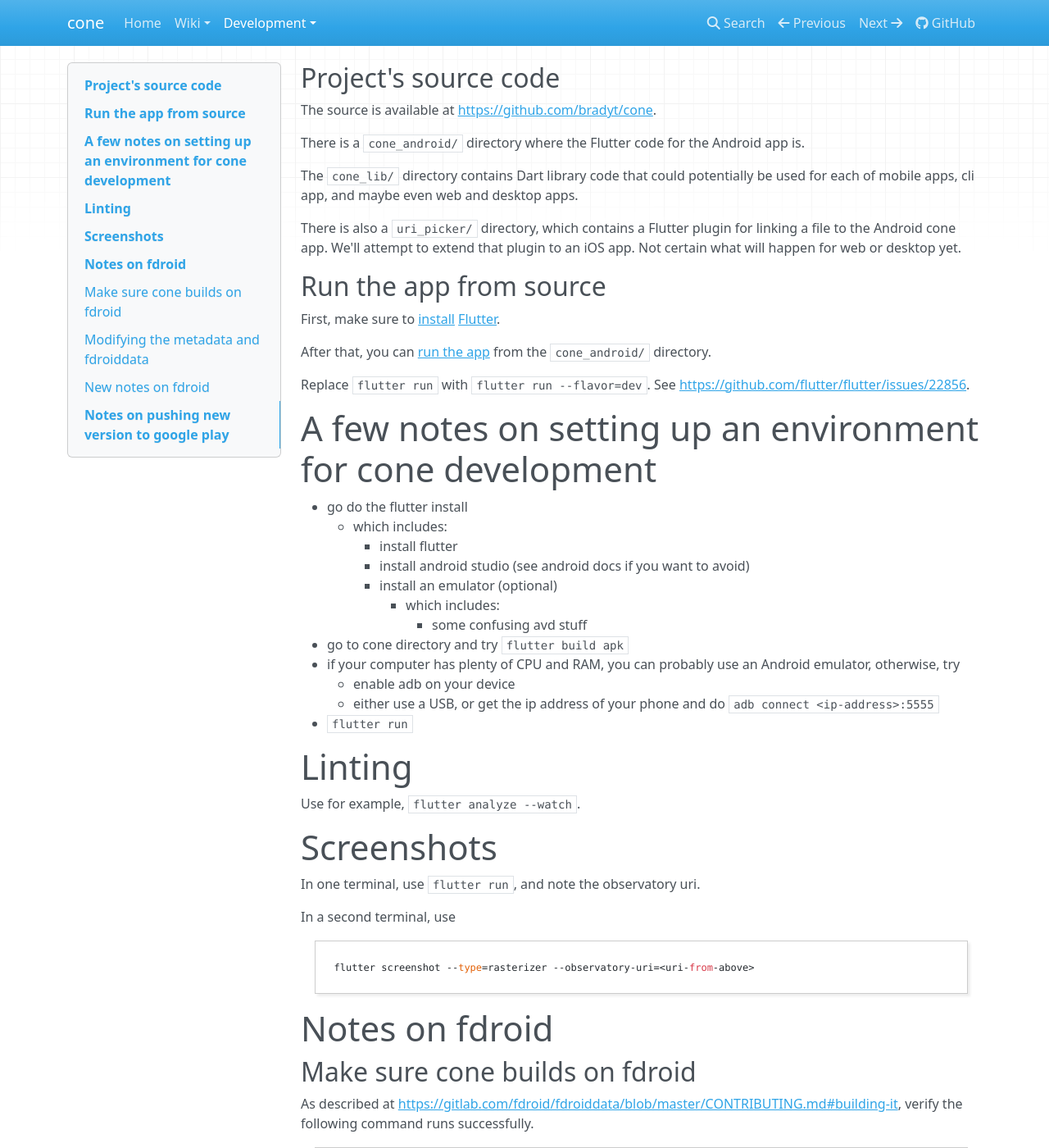
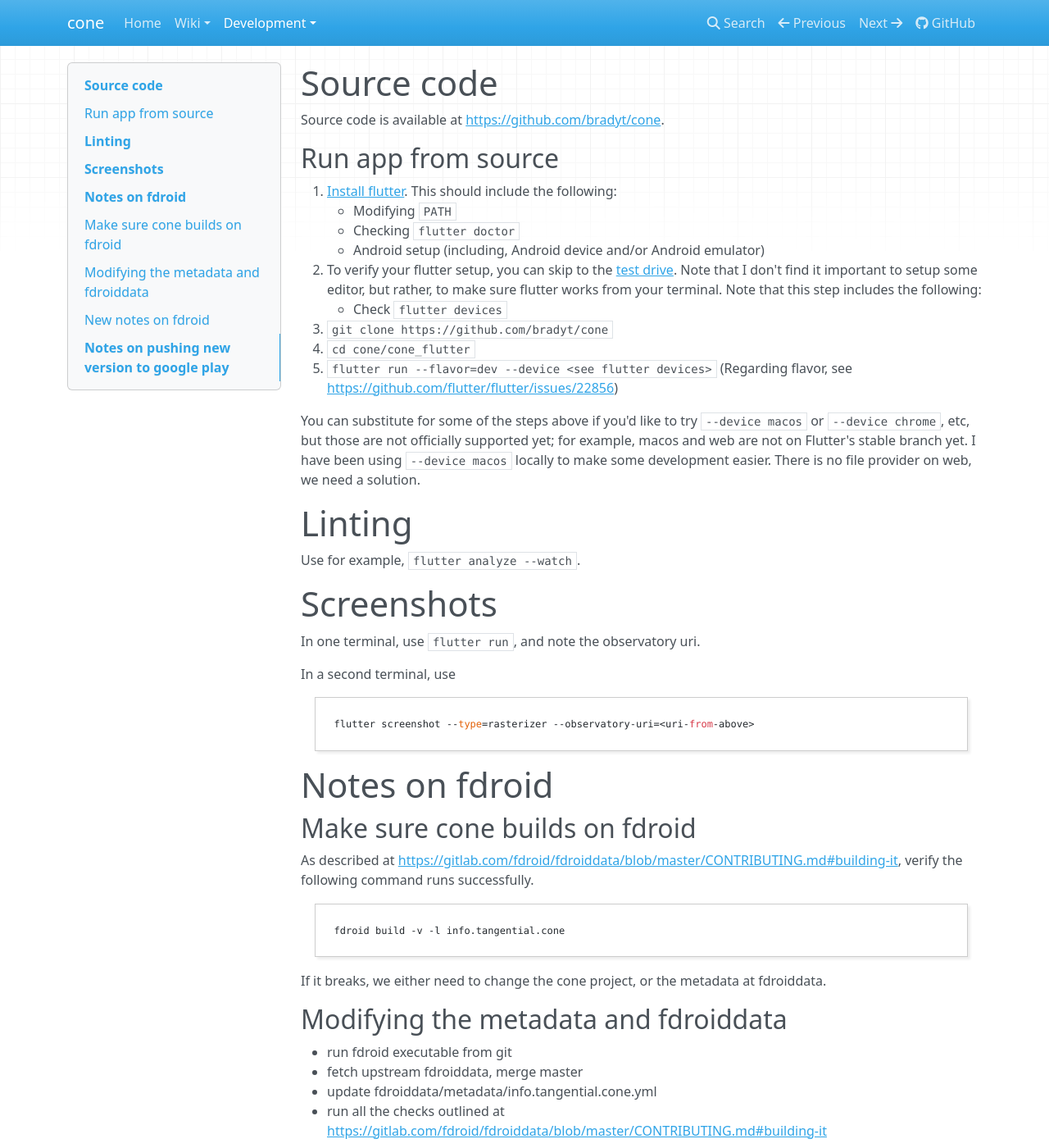
Before and after one commit to bradyt/cone_site, an MkDocs documentation site: the page built from docs/development/SETUP.md, in a window 1280 px wide and 1400 px high. Shown: the whole window at 82% size. Built offline with MkDocs 1.6.1, drawn with Linux system fonts in a browser that asks for light colours; nearby versions of some CDN libraries.

Commit message:
Save changes

```diff
--- a/docs/development/SETUP.md
+++ b/docs/development/SETUP.md
@@ -1,49 +1,31 @@
+# Source code
 
-## Project's source code
+Source code is available at <https://github.com/bradyt/cone>.
 
-The source is available at <https://github.com/bradyt/cone>.
+## Run app from source
 
-There is a `cone_android/` directory where the Flutter code for the
-Android app is.
+1. [Install flutter](https://flutter.dev/docs/get-started/install). This should include the following:
+    - Modifying `PATH`
+    - Checking `flutter doctor`
+    - Android setup (including, Android device and/or Android emulator)
+2. To verify your flutter setup, you can skip to the [test
+   drive](https://flutter.dev/docs/get-started/test-drive?tab=terminal).
+   Note that I don't find it important to setup some editor, but
+   rather, to make sure flutter works from your terminal. Note that
+   this step includes the following:
+     - Check `flutter devices`
+3. `git clone https://github.com/bradyt/cone`
+4. `cd cone/cone_flutter`
+5. `flutter run --flavor=dev --device <see flutter devices>`
+   (Regarding flavor, see
+   <https://github.com/flutter/flutter/issues/22856>)
 
-The `cone_lib/` directory contains Dart library code that could
-potentially be used for each of mobile apps, cli app, and maybe even
-web and desktop apps.
-
-There is also a `uri_picker/` directory, which contains a Flutter
-plugin for linking a file to the Android cone app. We'll attempt to
-extend that plugin to an iOS app. Not certain what will happen for
-web or desktop yet.
-
-## Run the app from source
-
-First, make sure to
-[install](https://flutter.dev/docs/get-started/install)
-[Flutter](https://flutter.dev/).
-
-After that, you can [run the
-app](https://flutter.dev/docs/get-started/test-drive?tab=terminal#run-the-app-2)
-from the `cone_android/` directory.
-
-Replace `flutter run` with `flutter run --flavor=dev`. See
-<https://github.com/flutter/flutter/issues/22856>.
-
-# A few notes on setting up an environment for cone development
-
-- go do the flutter install
-    - which includes:
-        - install flutter
-        - install android studio (see android docs if you want to avoid)
-        - install an emulator (optional)
-            - which includes:
-                - some confusing avd stuff
-- go to cone directory and try `flutter build apk`
-- if your computer has plenty of CPU and RAM, you can probably use an
-  Android emulator, otherwise, try
-    - enable adb on your device
-    - either use a USB, or get the ip address of your phone and do
-       `adb connect <ip-address>:5555`
-- `flutter run`
+You can substitute for some of the steps above if you'd like to try
+`--device macos` or `--device chrome`, etc, but those are not
+officially supported yet; for example, macos and web are not on
+Flutter's stable branch yet. I have been using `--device macos`
+locally to make some development easier. There is no file provider on
+web, we need a solution.
 
 # Linting
 
--- a/mkdocs.yml
+++ b/mkdocs.yml
@@ -13,12 +13,13 @@
 nav:
     - Home: index.md
     - Wiki:
-        - Home: wiki/Home.md
+        - Features: wiki/Features.md
+        - Links: wiki/Links.md
         - Mobile ledgers: wiki/Mobile-ledgers.md
         - Notes: wiki/Notes.md
     - Development:
+        - SETUP: development/SETUP.md
         - TODOs: development/TODOs.md
-        - SETUP: development/SETUP.md
         - Graphs: development/Graphs.md
         - Localizations: development/Localizations.md
 
```
Also changed, not shown: docs/development/TODOs_.html (+12 -12 lines), docs/index.md (+2 -1 lines), docs/wiki/Features.md (added, +60 -0 lines), docs/wiki/Links.md (added, +15 -0 lines), 2 other files.
